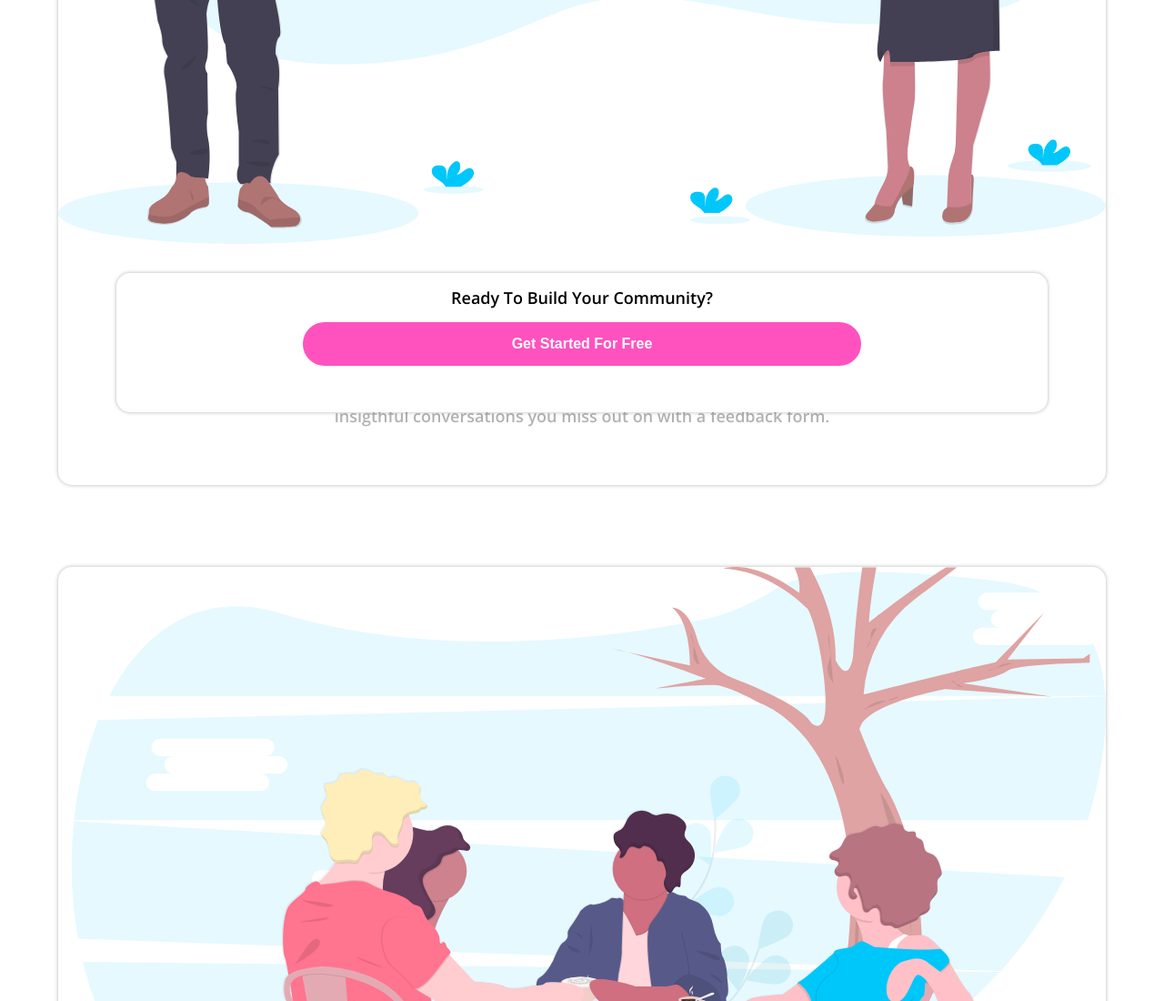
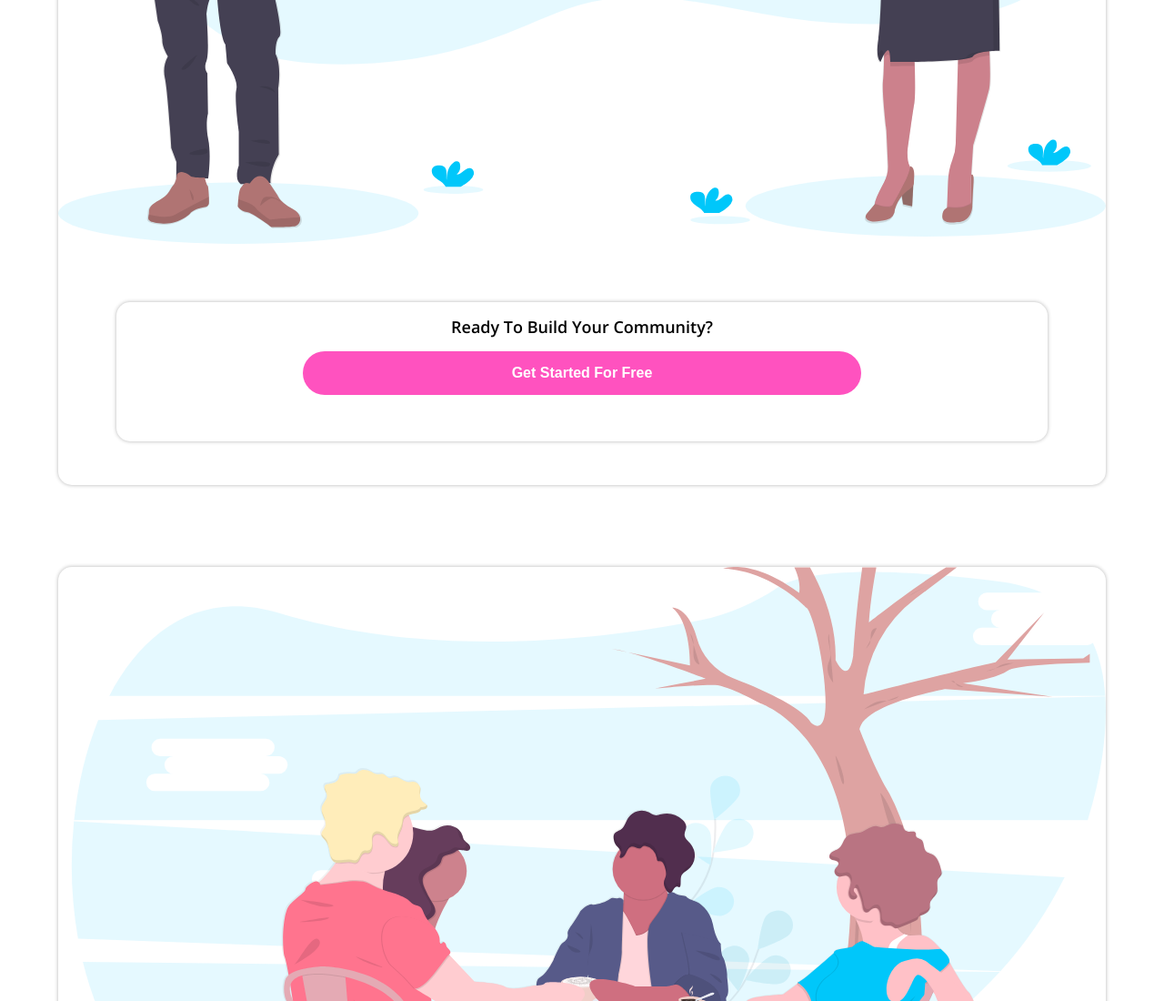
Before and after one commit to mauro4889/Huddle_landing_page, a plain HTML site: page index.html in a window 1280 px wide. Shown: the part 2148-3248 px from the top of the page at 91% size. Drawn offline with nearby package versions, Linux system fonts and the light colour scheme; a web font is replaced by a local one.

Commit message:
Modificacion

```diff
--- a/style.css
+++ b/style.css
@@ -146,7 +146,7 @@ header {
     position: absolute;
     background-color: white;
     left: 10%;
-    top: 153em;
+    top: 155em;
 }
 
 .contenedor_empezar h2 {
```
